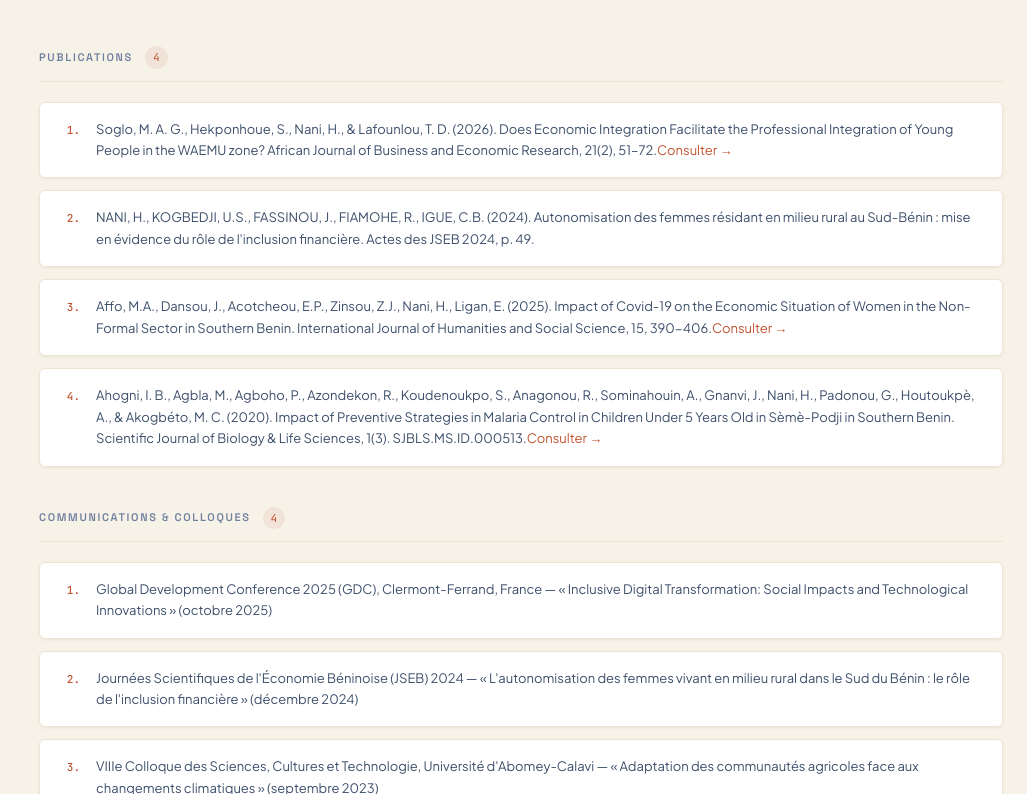
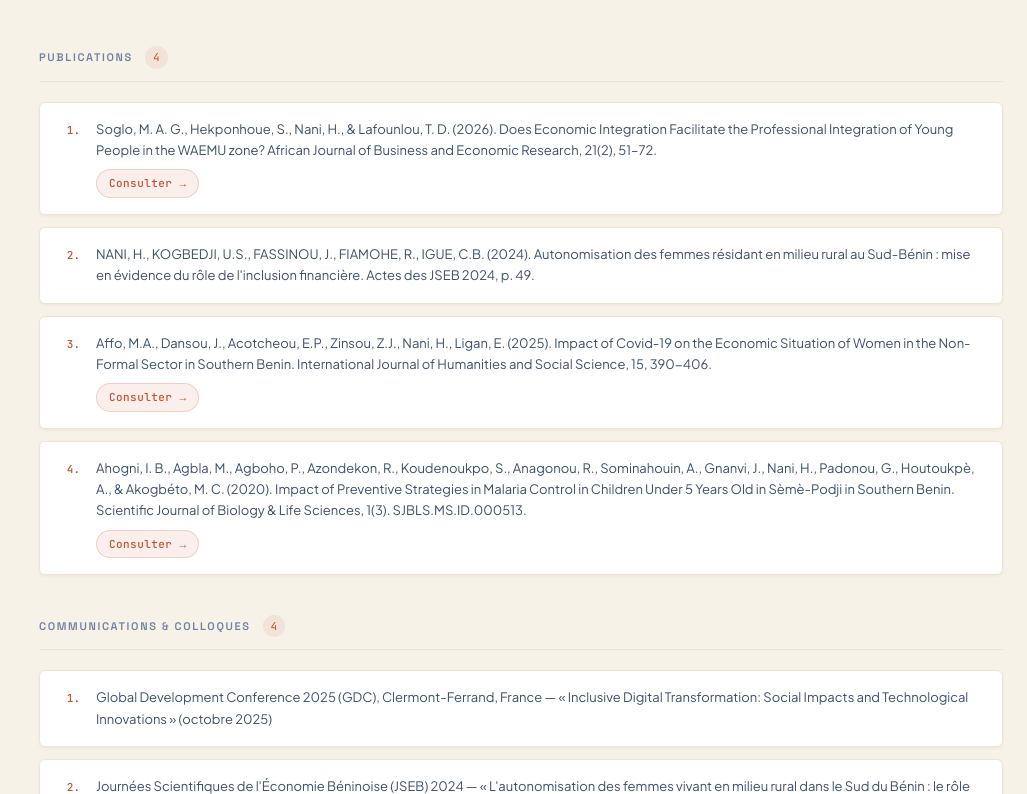
Before and after one commit to hospicehora/HoracioNani, a Next.js app: page / in a window 1280 px wide. Shown: the part 4306-5100 px from the top of the page, without its empty margins (253-1280 px from the left). Built offline with nearby package versions, Linux system fonts and the light colour scheme.

Commit message:
Publications: styles lien pill animé

```diff
--- a/components/Publications.module.css
+++ b/components/Publications.module.css
@@ -61,6 +61,40 @@
   text-align: right;
 }
 
+.itemBody {
+  display: flex;
+  flex-direction: column;
+  gap: var(--sp-2);
+  flex: 1;
+}
+
+.itemLink {
+  display: inline-flex;
+  align-items: center;
+  align-self: flex-start;
+  font-family: var(--font-mono);
+  font-size: var(--text-xs);
+  font-weight: 500;
+  color: var(--accent) !important;
+  background: var(--accent-light);
+  border: 1px solid rgba(193, 83, 48, 0.20);
+  padding: var(--sp-1) var(--sp-3);
+  border-radius: var(--r-full);
+  text-decoration: none !important;
+  letter-spacing: var(--tracking-wide);
+  transition:
+    background var(--fast) var(--ease-out),
+    border-color var(--fast) var(--ease-out),
+    transform var(--fast) var(--ease-out);
+}
+.itemLink:hover {
+  background: var(--accent);
+  color: #fff !important;
+  border-color: var(--accent);
+  transform: translateX(2px);
+  text-decoration: none !important;
+}
+
 /* ---- Distinction ---- */
 .distinction {
   display: flex;
```
